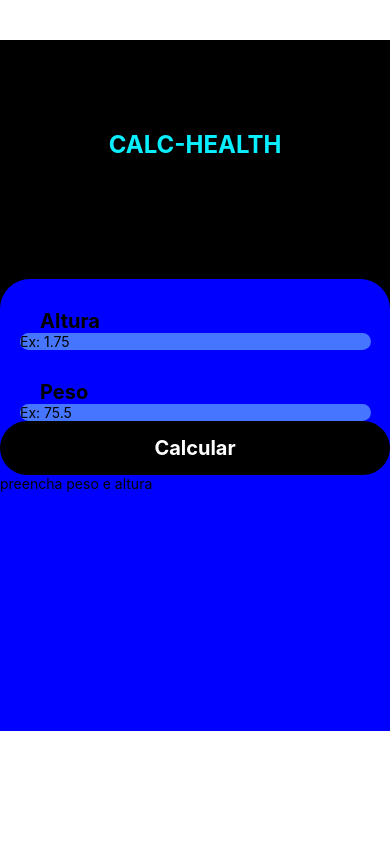
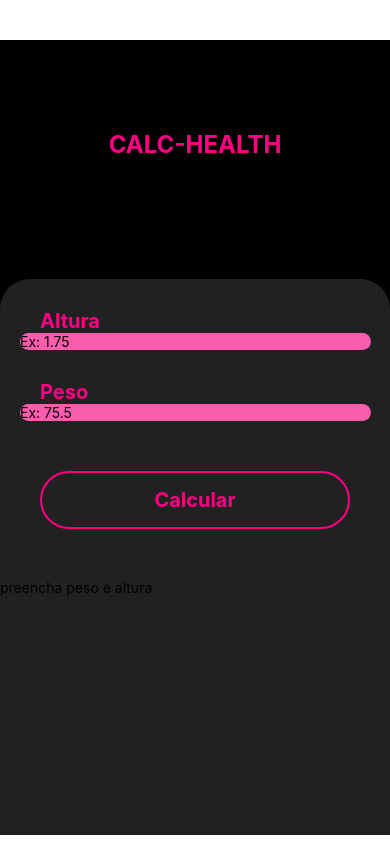
Before and after one commit to Luizsilva439/CalcHealth_Mobile, a React Native app: screen / in a window 390 px wide. Built offline with nearby package versions, Linux system fonts and the light colour scheme.

Commit message:
fix: Ajust color

```diff
--- a/src/components/Form/style.js
+++ b/src/components/Form/style.js
@@ -3,7 +3,7 @@ import { StyleSheet } from "react-native";
 
 const styles = StyleSheet.create({
     boxContent: {
-        backgroundColor: "#0000ff",
+        backgroundColor: "#212121",
         borderTopRightRadius: 30,
         borderTopLeftRadius: 30,
         height: "100%",
@@ -11,28 +11,31 @@ const styles = StyleSheet.create({
     },
     text: {
         fontSize: 20,
-        color: "#000000",
+        color: "#ff0084",
         fontWeight: "bold",
         paddingStart: 40,
         paddingTop: 30,
     },
 
     buttonCalculator: {
-        backgroundColor: "#000000",
+        backgroundColor: "#212121",
         borderRadius: 50,
         alignItems: "center",
-
+        marginVertical: 50,
+        borderWidth: 2,
+        borderColor: "#ff0084",
+        marginHorizontal: 40,
     },
 
     textButton: {
         fontSize: 20,
-        color: "#ffffff",
+        color: "#ff0084",
         fontWeight: "bold",
         padding: 15,
     },
 
     inputText: {
-        backgroundColor: "#4676ff",
+        backgroundColor: "#fa5cae",
         borderRadius: 50,
         width: "90%",
         marginLeft: 20,
--- a/src/components/Title/style.js
+++ b/src/components/Title/style.js
@@ -4,7 +4,7 @@ import { StyleSheet } from "react-native";
 const style = StyleSheet.create({
     styleText: {
         fontSize: 24,
-        color: "#0aefff",
+        color: "#ff0084",
         fontWeight: "bold",
         paddingVertical: 20,
         textAlign: "center",
```
